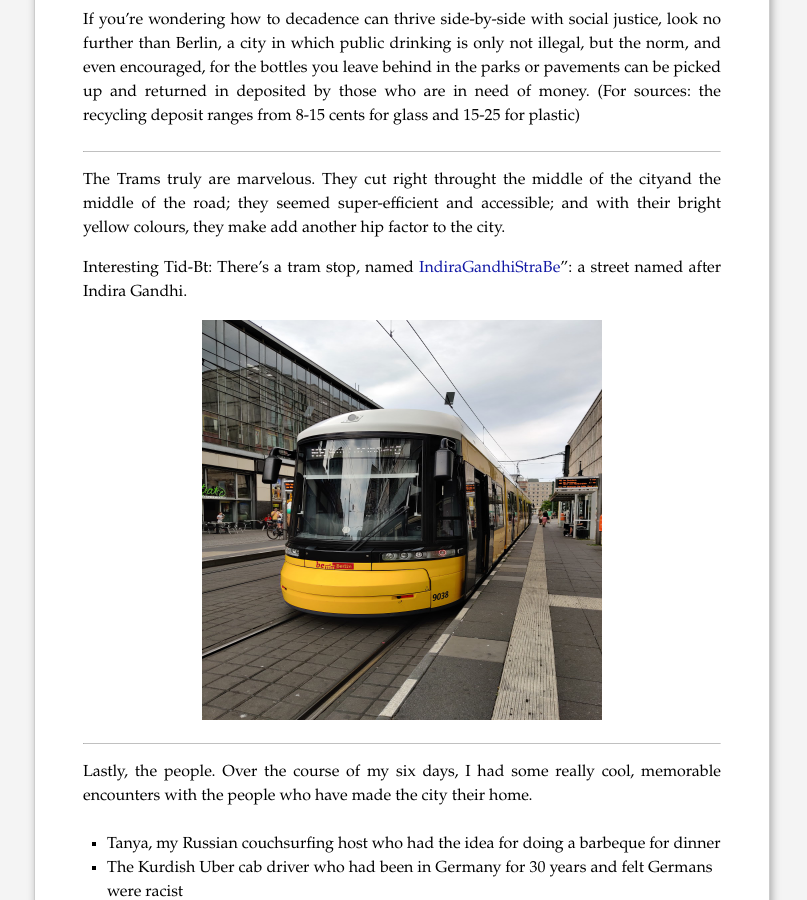
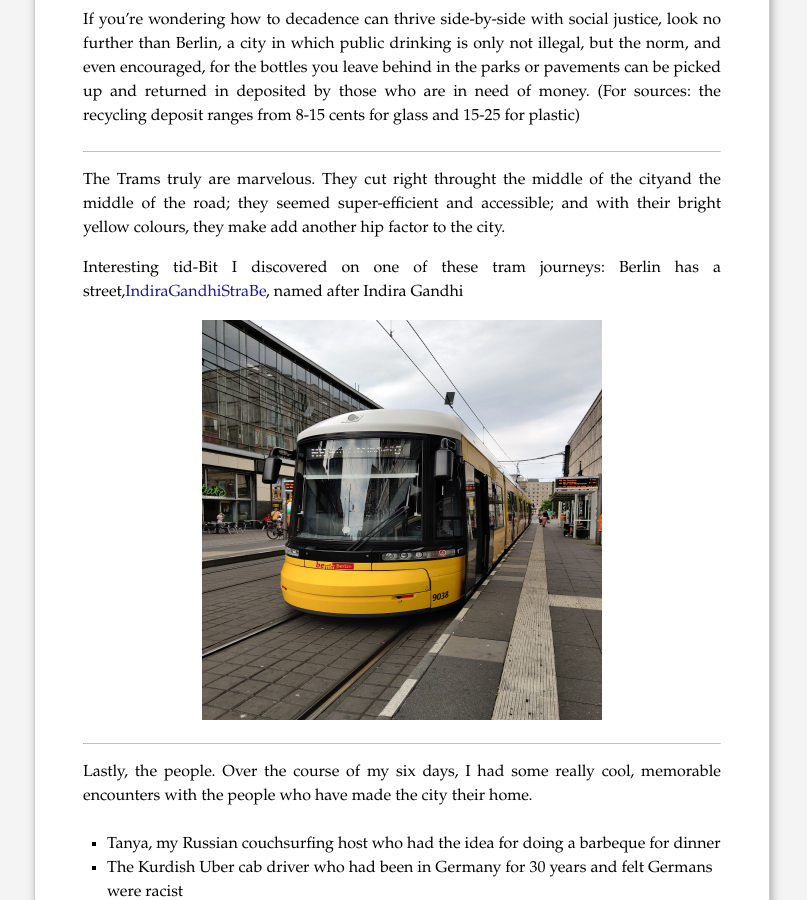
Before and after one commit to piyushahuja/piyushahuja.github.io, a Jekyll site: the page built from _posts/travel/2020-08-20-berlin.md, in a window 1280 px wide and 900 px high, scrolled down 1960 px. Shown: the whole window, without its empty margins (238-1045 px from the left). Built offline with Jekyll 4.4.1, drawn with Linux system fonts in a browser that asks for light colours; comment, search, counter and statistics services are not loaded.

Commit message:
auto deployed

```diff
--- a/_posts/travel/2020-08-20-berlin.md
+++ b/_posts/travel/2020-08-20-berlin.md
@@ -42,7 +42,7 @@ If you're wondering how to decadence can thrive side-by-side with social justice
 
 The Trams truly are marvelous. They cut right throught the middle of the cityand the middle of the road; they seemed super-efficient and accessible; and with their  bright yellow colours, they make add another hip factor to the city.
 
-Interesting Tid-Bt: There's a tram stop, named [IndiraGandhiStraBe](https://de.wikipedia.org/wiki/Indira-Gandhi-Stra%C3%9Fe)": a street named after Indira Gandhi.
+Interesting tid-Bit I discovered on one of these tram journeys: Berlin has a street,[IndiraGandhiStraBe](https://de.wikipedia.org/wiki/Indira-Gandhi-Stra%C3%9Fe), named after Indira Gandhi
 
 <center> <img src="files/images/berlin/trams.jpg" alt="Trams" width="400" height= "400" align="middle" /> </center>
 
```
